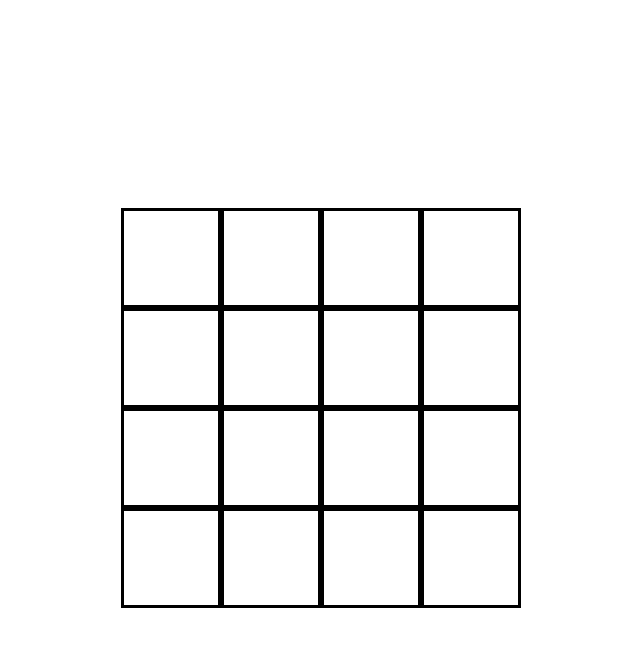
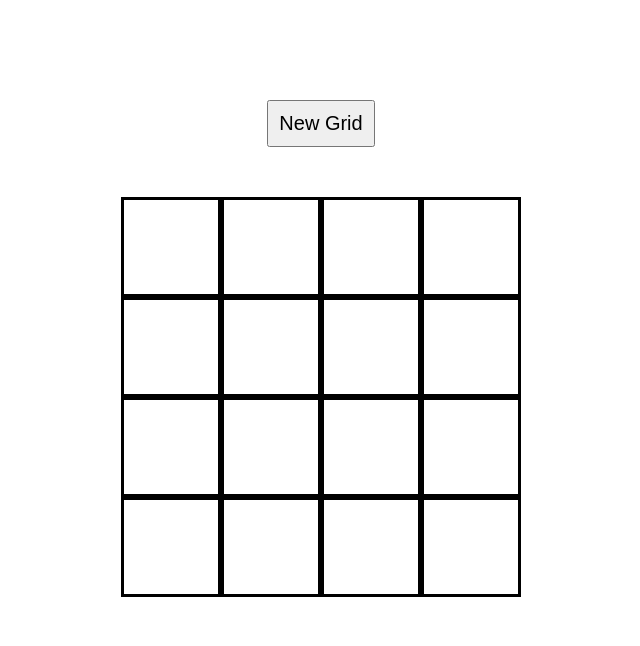
Before and after one commit to jnuguid1/javascript-sketchpad, a plain HTML site: page index.html in a window 1280 px wide. Shown: the whole page, without its empty margins (319-959 px from the left). Drawn offline with Linux system fonts and the light colour scheme.

Commit message:
Add new grid button

```diff
--- a/app.js
+++ b/app.js
@@ -2,7 +2,12 @@ const grid = document.querySelector('.grid');
 const SQUARES_MAX = 16;
 
 for (let i = 0; i < SQUARES_MAX; i++) {
-    const newGridSquare = document.createElement('div');
-    newGridSquare.classList.add('grid-square');
-    grid.appendChild(newGridSquare);
+    const gridSquare = document.createElement('div');
+    gridSquare.classList.add('grid-square');
+    gridSquare.addEventListener("mouseover", colorSquare)
+    grid.appendChild(gridSquare);
 }
+
+function colorSquare(e) {
+    e.target.style.backgroundColor = 'black';
+}
--- a/index.html
+++ b/index.html
@@ -10,6 +10,9 @@
     <script src="./app.js" defer></script>
 </head>
 <body>
+    <div class="button-container">
+        <button class="new-grid-button">New Grid</button>
+    </div>
     <div class="grid-container">
         <div class="grid">
         </div>
--- a/style.css
+++ b/style.css
@@ -1,8 +1,9 @@
 .grid-container{
     display: flex;
     justify-content: center;
-    align-items: center;
-    height: 100vh;
+    align-items: flex-start;
+    height: 70vh;
+    margin-top: 50px;
 }
 
 .grid{
@@ -20,3 +21,14 @@
     height: 100px;
     box-sizing: border-box;
 }
+
+.button-container {
+    display: flex;
+    justify-content: center;
+    margin-top: 100px;
+}
+
+.new-grid-button {
+    padding: 10px;
+    font-size: 20px;
+}
```
